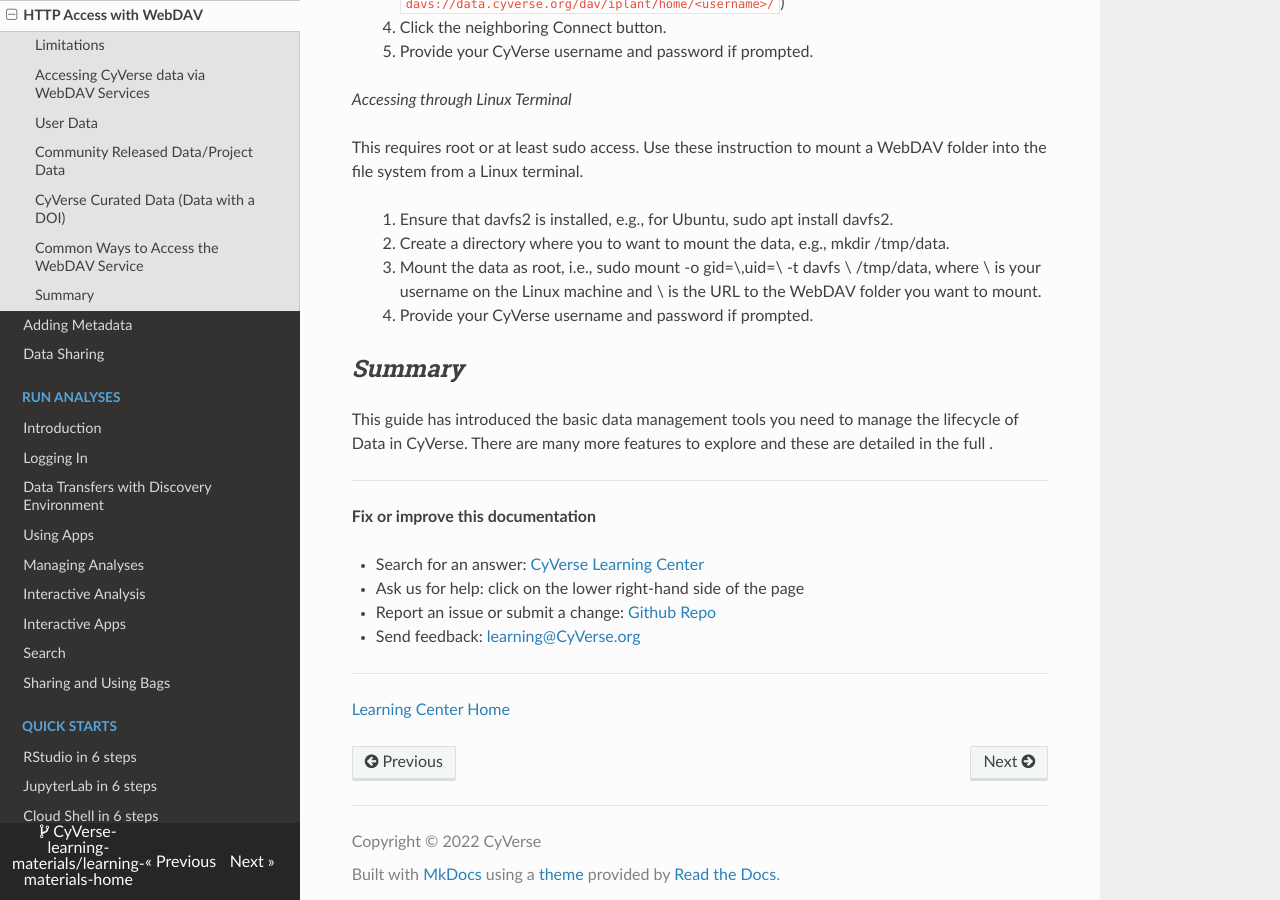
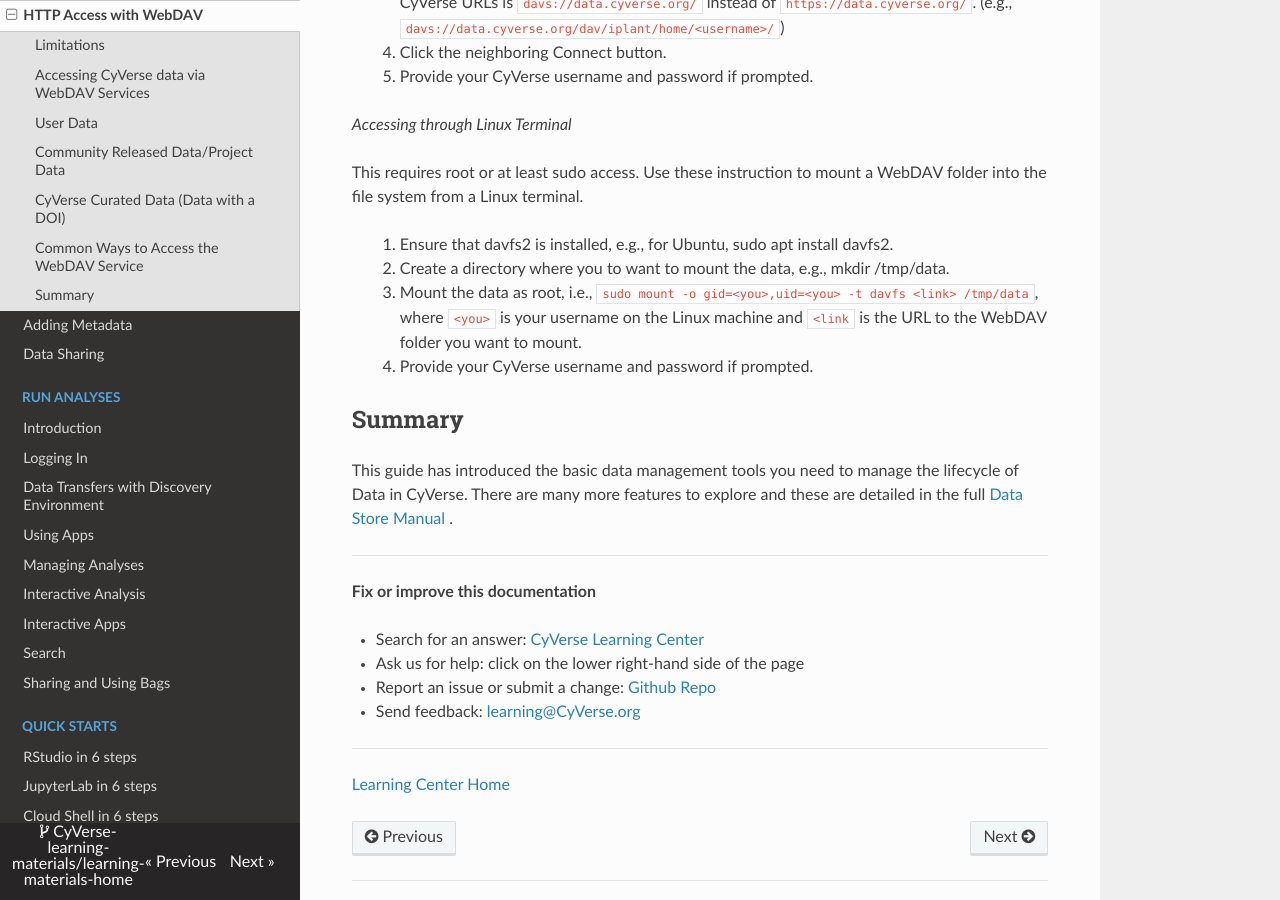
Before and after one commit to CyVerse-learning-materials/learning-materials-home, an MkDocs documentation site: the page built from docs/ds/webdav.md, in a window 1280 px wide and 900 px high, scrolled down 2531 px. Built offline with MkDocs 1.6.1, drawn with Linux system fonts in a browser that asks for light colours; nearby versions of some CDN libraries; a script that is not in the unit is left out; some of the changed text lies outside the part shown.

Commit message:
[ds] links, formatting

```diff
--- a/docs/ds/webdav.md
+++ b/docs/ds/webdav.md
@@ -13,7 +13,7 @@
 
 ------------------------------------------------------------------------
 
-## *Limitations*
+## Limitations
 
 WebDAV works best for small files or small collections of files. There
 is no hard size limit for files, but it is recommended to not work with
@@ -21,11 +21,11 @@
 from the CyVerse WebDAV service using a web browser with decent
 performance. The iCommands still out perform WebDAV. For better ways to
 download large files or large sets of files, please see the pages for
-[iCommands](./step2.html) or [CyberDuck](./step1.html).
+[iCommands](./icommands.html) or [CyberDuck](./cyberduck.html).
 
 ------------------------------------------------------------------------
 
-## *Accessing CyVerse data via WebDAV Services*
+## Accessing CyVerse data via WebDAV Services
 
 There are two access points to CyVerse WebDAV services: one for
 anonymous read-only access and one for authenticated access. These
@@ -40,7 +40,7 @@
 `https://data.cyverse.org/dav-anon/`. All data that can be seen by the
 anonymous user can be accessed anonymously through this service,
 excluding the immediate contents of `/iplant/home` and the immediate
-contents of `/iplant/home/<username>`, where \<username> is any CyVerse
+contents of `/iplant/home/<username>`, where `<username>` is any CyVerse
 login name.
 
 The service also provided authenticated access through URLs rooted at
@@ -64,17 +64,17 @@
 
 To access the data curated by CyVerse in the Data Commons (that is,
 datasets with DOIs), use the following link:
-<https://data.cyverse.org/dav-anon/iplant/commons/cyverse_curated/> .
+<https://data.cyverse.org/dav-anon/iplant/commons/cyverse_curated/>.
 
-## *Common Ways to Access the WebDAV Service*
+## Common Ways to Access the WebDAV Service
 
-*Web Browser*
+**Web Browser**
 
 Since WebDAV is an extension of HTTP, any web browser can be used to
 browse and download data through the service, using the links provided
 above.
 
-*File Manager*
+**File Manager**
 
 Most common operating systems come with a file manager application that
 can interface with a WebDAV service and can mount a WebDAV folder into
@@ -82,7 +82,7 @@
 the same computer as the file manager to access data hosted by a WebDAV
 service as if it were local.
 
-*Accessing through OS X Finder*
+**Accessing through OS X Finder**
 
 Use these instructions to connect to the WebDAV service with OS X
 Finder.
@@ -93,7 +93,7 @@
 > 3.  Enter the URL for the folder to access.
 > 4.  Provide your CyVerse username and password if prompted.
 
-*Accessing through Windows File Explorer*
+**Accessing through Windows File Explorer**
 
 Use these instructions to connect to the WebDAV service with Windows
 File Explorer.
@@ -105,7 +105,7 @@
 > 5.  Enter the URL for the folder to access.
 > 6.  Provide your CyVerse username and password if prompted.
 
-*Accessing through Gnome Files*
+**Accessing through Gnome Files**
 
 Use these instruction to open the WebDAV service from the Gnome desktop
 using Files.
@@ -129,17 +129,16 @@
 >     install davfs2.
 > 2.  Create a directory where you to want to mount the data, e.g.,
 >     mkdir /tmp/data.
-> 3.  Mount the data as root, i.e., sudo mount -o gid=\<you>,uid=\<you>
->     -t davfs \<link> /tmp/data, where \<you> is your username on the
->     Linux machine and \<link> is the URL to the WebDAV folder you want
+> 3.  Mount the data as root, i.e., `sudo mount -o gid=<you>,uid=<you> -t davfs <link> /tmp/data`, where `<you>` is your username on the
+>     Linux machine and `<link` is the URL to the WebDAV folder you want
 >     to mount.
 > 4.  Provide your CyVerse username and password if prompted.
 
-## *Summary*
+## Summary
 
 This guide has introduced the basic data management tools you need to
 manage the lifecycle of Data in CyVerse. There are many more features to
-explore and these are detailed in the full .
+explore and these are detailed in the full [Data Store Manual](https://cyverse.atlassian.net/wiki/spaces/DS/overview) .
 
 ------------------------------------------------------------------------
 
```
Also changed, not shown: other parts of docs/ds/webdav.md (+1 -1 lines), docs/ds/icommands.md (+1 -1 lines).
